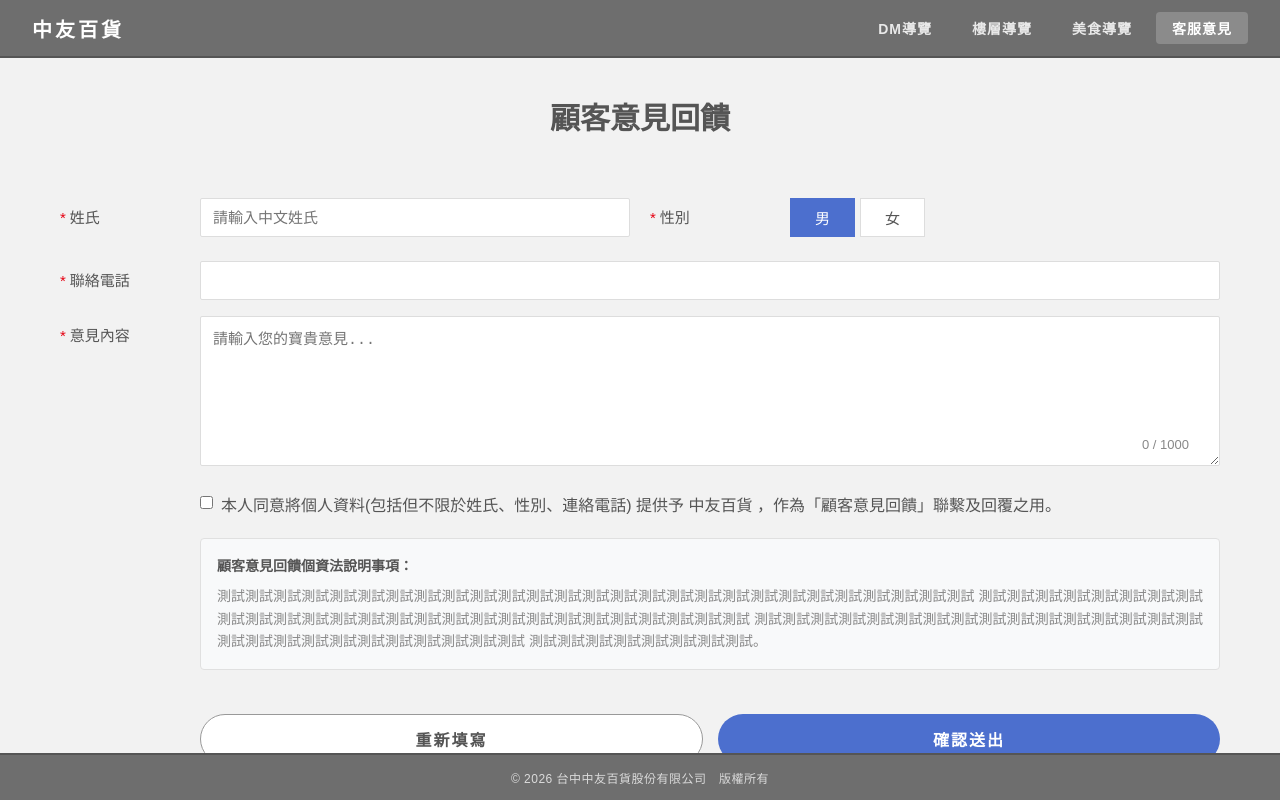
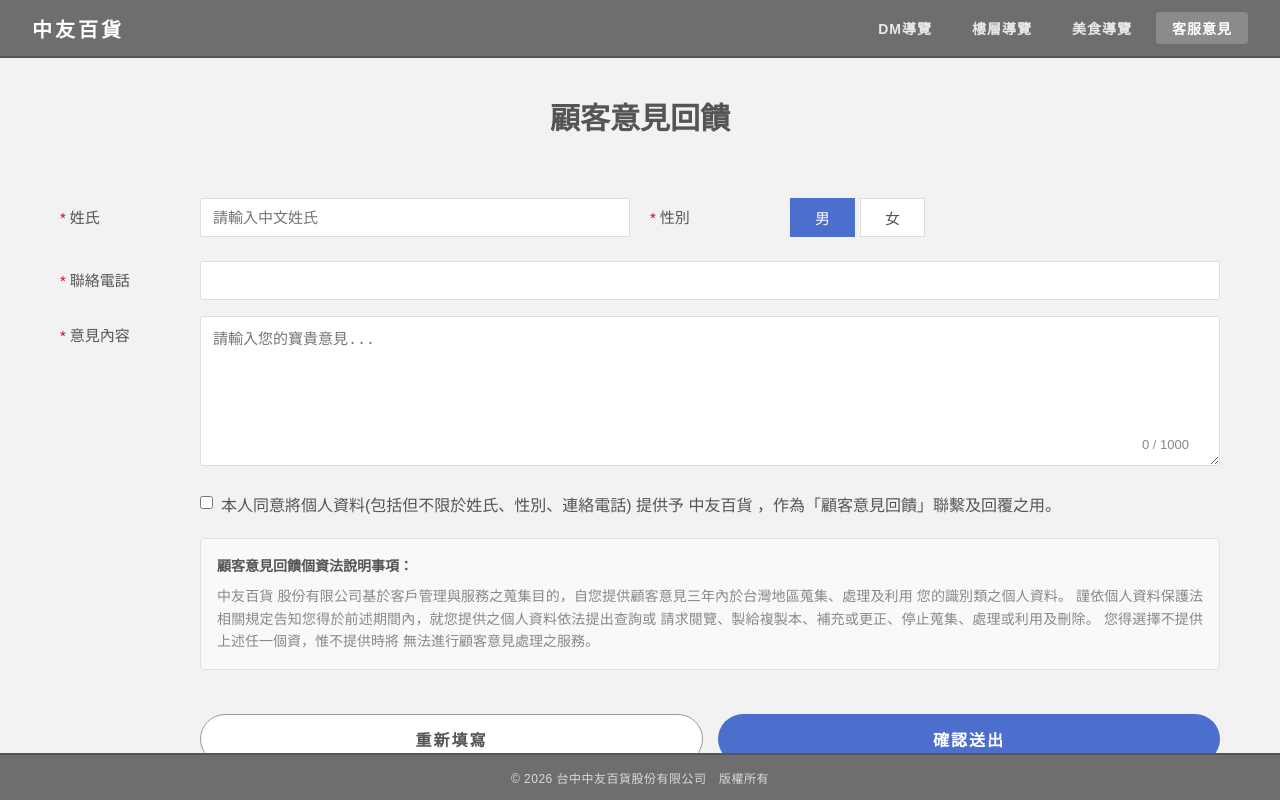
Before and after one commit to faypo/ChungyoOffical, a React (Vite) app in the folder dm-flipbook/: page /CustomerFeedback in a window 1280 px wide. Built offline with nearby package versions, Linux system fonts and the light colour scheme.

Commit message:
[dev]意見回饋更新第一版個資法說明事項

```diff
--- a/dm-flipbook/src/components/feedback/CustomerFeedback.jsx
+++ b/dm-flipbook/src/components/feedback/CustomerFeedback.jsx
@@ -447,10 +447,9 @@
                 <div className="privacy-policy-box">
                   <strong className='privacy-policy-label'>顧客意見回饋個資法說明事項：</strong>
                   <p className="privacy-policy-text">
-                    測試測試測試測試測試測試測試測試測試測試測試測試測試測試測試測試測試測試測試測試測試測試測試測試測試測試測試
-                    測試測試測試測試測試測試測試測試測試測試測試測試測試測試測試測試測試測試測試測試測試測試測試測試測試測試測試
-                    測試測試測試測試測試測試測試測試測試測試測試測試測試測試測試測試測試測試測試測試測試測試測試測試測試測試測試
-                    測試測試測試測試測試測試測試測試。
+                    中友百貨 股份有限公司基於客戶管理與服務之蒐集目的，自您提供顧客意見三年內於台灣地區蒐集、處理及利用 您的識別類之個人資料。
+                    謹依個人資料保護法相關規定告知您得於前述期間內，就您提供之個人資料依法提出查詢或 請求閱覽、製給複製本、補充或更正、停止蒐集、處理或利用及刪除。
+                    您得選擇不提供上述任一個資，惟不提供時將 無法進行顧客意見處理之服務。
                   </p>
                 </div>
               </div>
```
